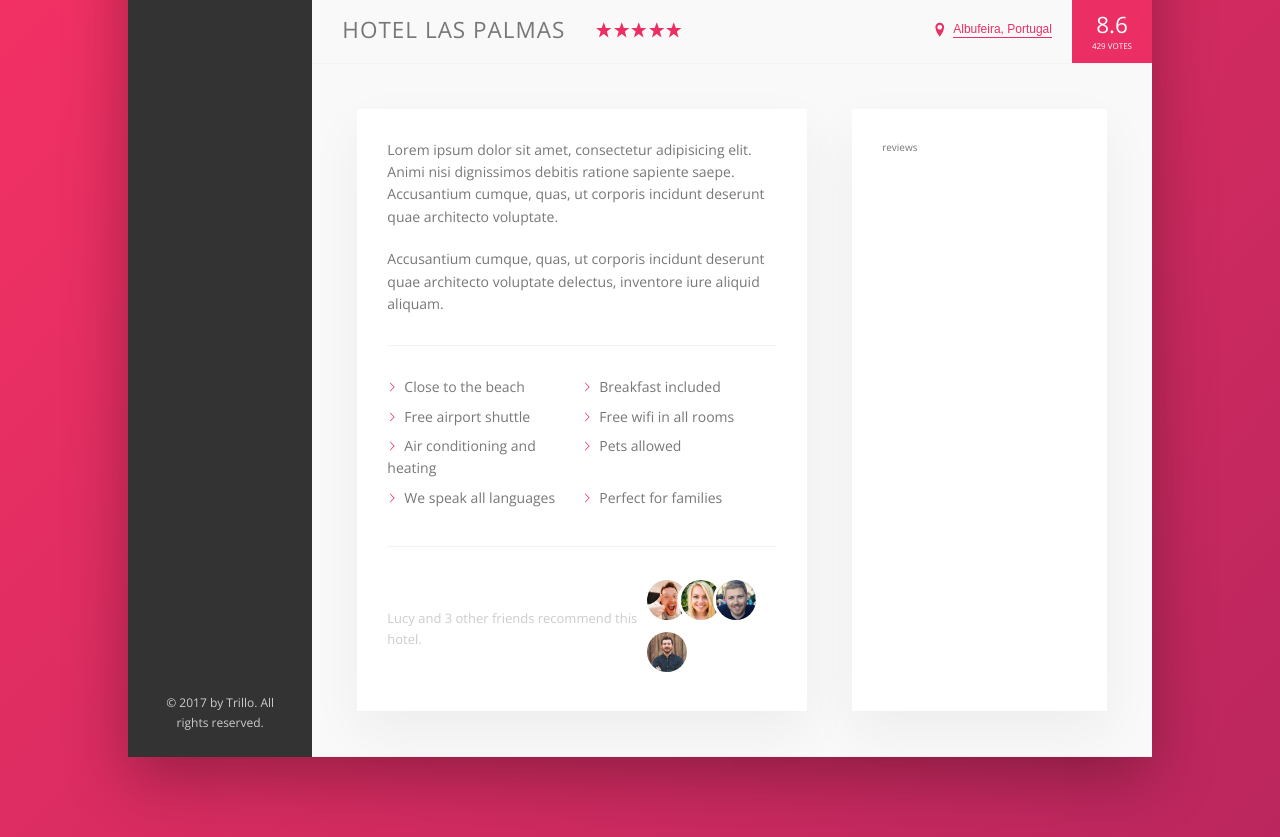
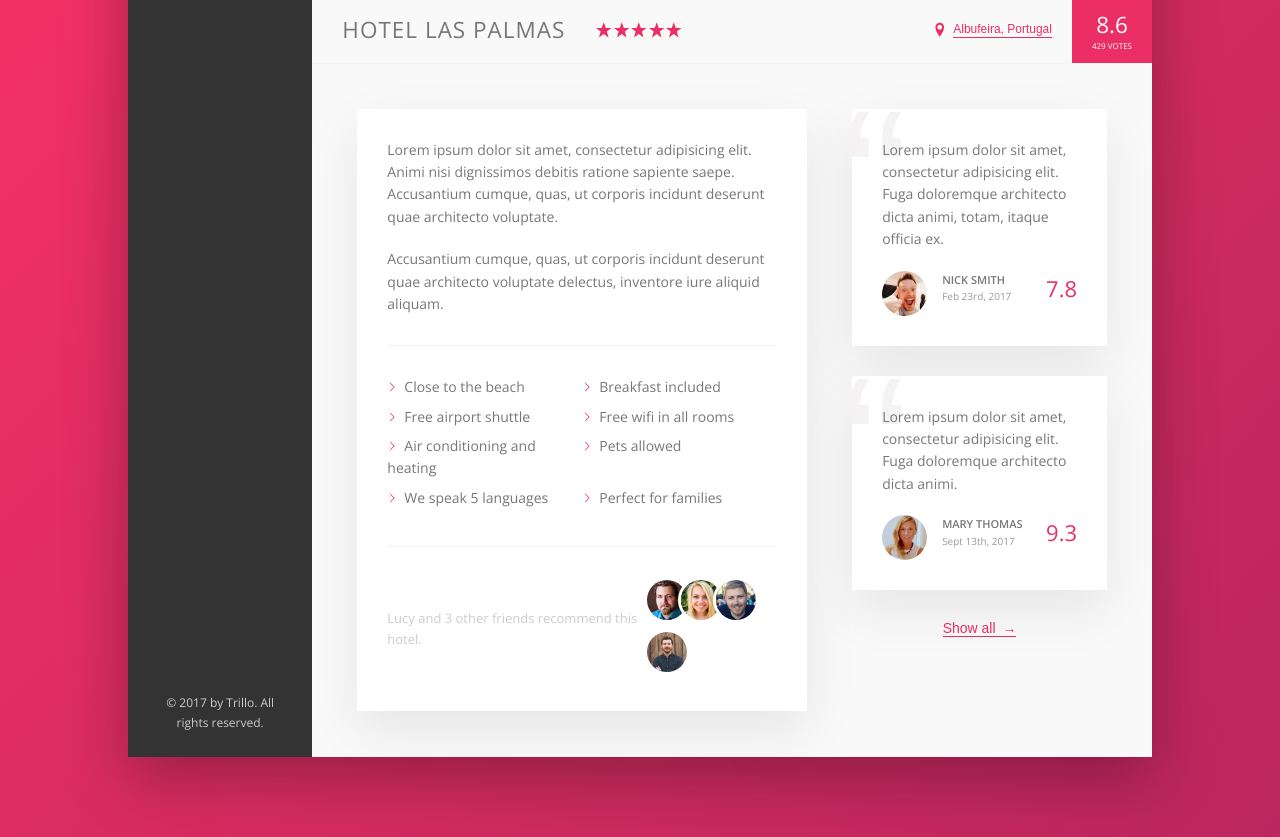
Before and after one commit to ort01/Trillo-SCSS, a website: page index.html in a window 1280 px wide. Shown: the part 482-1319 px from the top of the page. Drawn offline with nearby package versions, Linux system fonts and the light colour scheme.

Commit message:
finished reviews sections

```diff
--- a/index.html
+++ b/index.html
@@ -145,7 +145,7 @@
                                 <li class="list__item">Free wifi in all rooms</li>
                                 <li class="list__item">Air conditioning and heating</li>
                                 <li class="list__item">Pets allowed</li>
-                                <li class="list__item">We speak all languages</li>
+                                <li class="list__item">We speak 5 languages</li>
                                 <li class="list__item">Perfect for families</li>
                             </ul>
                             <div class="recommend">
@@ -153,7 +153,7 @@
                                     Lucy and 3 other friends recommend this hotel.
                                 </p>
                                 <div class="recommend__friends">
-                                    <img src="img/user-1.jpg" alt="friend 1" class="recommend__photo">
+                                    <img src="img/user-5.jpg" alt="friend 5" class="recommend__photo">
                                     <img src="img/user-6.jpg" alt="friend 6" class="recommend__photo">
                                     <img src="img/user-3.jpg" alt="friend 3" class="recommend__photo">
                                     <img src="img/user-4.jpg" alt="friend 4" class="recommend__photo">
@@ -161,7 +161,47 @@
                             </div>
                         </div>
                         <div class="user-reviews">
-                            reviews
+                            <figure class="review">
+                                <blockquote class="review__text">
+                                    Lorem ipsum dolor sit amet, consectetur adipisicing elit. Fuga doloremque architecto
+                                    dicta animi, totam, itaque officia ex.
+                                </blockquote>
+                                <figcaption class="review__user">
+                                    <img src="img/user-1.jpg" alt="user-1" class="review__photo">
+                                    <div class="review__user-info">
+                                        <p class="review__user-info--name">
+                                            Nick Smith
+                                        </p>
+                                        <p class="review__user-info--date">
+                                            Feb 23rd, 2017
+                                        </p>
+                                    </div>
+                                    <div class="review__rating">
+                                        7.8
+                                    </div>
+                                </figcaption>
+                            </figure>
+                            <figure class="review">
+                                <blockquote class="review__text">
+                                    Lorem ipsum dolor sit amet, consectetur adipisicing elit. Fuga doloremque
+                                    architecto dicta animi.
+                                </blockquote>
+                                <figcaption class="review__user">
+                                    <img src="img/user-2.jpg" alt="user-2" class="review__photo">
+                                    <div class="review__user-info">
+                                        <p class="review__user-info--name">
+                                            Mary Thomas
+                                        </p>
+                                        <p class="review__user-info--date">
+                                            Sept 13th, 2017
+                                        </p>
+                                    </div>
+                                    <div class="review__rating">
+                                        9.3
+                                    </div>
+                                </figcaption>
+                            </figure>
+                            <button class="btn-inline">Show all <span>&rarr;</span></button>
                         </div>
                     </div>
                 </main>
--- a/sass/_components.scss
+++ b/sass/_components.scss
@@ -3,7 +3,6 @@
     height: 3.25rem;
     margin-left: 2rem;
 }
-
 
 /////////SEARCH////////
 .search {
@@ -18,26 +17,26 @@
         background-color: var(--color-grey-light-2);
         border: none;
         color: inherit;
-        padding: .7rem 2rem;
+        padding: 0.7rem 2rem;
         border-radius: 10rem;
         width: 90%;
-        transition: all .2s;
+        transition: all 0.2s;
         margin-right: -3.25rem;
 
-        &::placeholder{
+        &::placeholder {
             font-weight: 100;
             color: var(--color-grey-light-4);
         }
 
-        &:focus{
+        &:focus {
             outline: none;
             width: 100%;
             background-color: var(--color-grey-light-3);
         }
     }
 
-
-    &__input:focus + &__button { //sibling selector x + x
+    &__input:focus + &__button {
+        //sibling selector x + x
         background-color: var(--color-grey-light-3);
     }
 
@@ -45,11 +44,11 @@
         border: none;
         background-color: var(--color-grey-light-2);
 
-        &:focus{
+        &:focus {
             outline: none;
         }
 
-        &:active{
+        &:active {
             transform: translateY(2px);
         }
     }
@@ -58,7 +57,6 @@
         height: 2rem;
         width: 2rem;
         fill: var(--color-grey-dark-3); //fill is for SVG icons coloring
-
     }
 }
 
@@ -69,14 +67,14 @@
     justify-content: center;
     align-items: center;
 
-
-        & > * { //all the direct children of user-nav
+    & > * {
+        //all the direct children of user-nav
         padding: 0 2rem;
         height: 100%;
         cursor: pointer;
         display: flex;
         align-items: center;
-            transition: all .2s;
+        transition: all 0.2s;
 
         &:hover {
             background-color: var(--color-grey-light-2);
@@ -94,7 +92,7 @@
     }
 
     &__notification {
-            font-size: .8rem;
+        font-size: 0.8rem;
         height: 1.75rem;
         width: 1.75rem;
         border-radius: 50%;
@@ -108,21 +106,19 @@
         align-items: center;
     }
 
-        &__user-photo{
+    &__user-photo {
         height: 3.75rem;
         border-radius: 50%;
         margin-right: 1rem;
     }
 
-        &__user-name{
-
+    &__user-name {
+        text-transform: uppercase;
     }
 }
 
-
 //////////SIDE BAR/////////////
 ///
-
 
 .side-nav {
     font-size: 1.4rem;
@@ -134,8 +130,8 @@
         padding: 1.5rem 2rem;
         position: relative;
 
-        &:not(:last-child){
-            margin-bottom: .5rem;
+        &:not(:last-child) {
+            margin-bottom: 0.5rem;
         }
 
         &::before {
@@ -144,12 +140,13 @@
             top: 0;
             left: 0;
             height: 100%;
-            width: .3rem;
+            width: 0.3rem;
             background-color: var(--color-primary);
             transform: scaleY(0);
-            transition: transform .2s,
-                        width .4s cubic-bezier(1,0,0,1) .2s,
-                        background-color .1s;
+            transition:
+                transform 0.2s,
+                width 0.4s cubic-bezier(1, 0, 0, 1) 0.2s,
+                background-color 0.1s;
         }
 
         &:hover::before,
@@ -189,13 +186,12 @@
     color: var(--color-grey-light-4);
 }
 
-
 ///////////GALLERY///////////////
 
 .gallery {
     display: flex;
 
-    &__photo{
+    &__photo {
         width: 100%;
         display: block;
     }
@@ -212,10 +208,10 @@
         font-weight: 300;
         text-transform: uppercase;
         letter-spacing: 1px;
-        padding: 1.5rem 3rem ;
+        padding: 1.5rem 3rem;
     }
 
-    &__stars{
+    &__stars {
         margin-right: auto;
         display: flex;
     }
@@ -227,18 +223,17 @@
         fill: var(--color-primary);
     }
 
-    &__location{
+    &__location {
         font-size: 1.2rem;
         display: flex;
         vertical-align: center;
     }
 
-    &__icon-location{
-        margin-right: .5rem;
+    &__icon-location {
+        margin-right: 0.5rem;
     }
 
-
-    &__rating{
+    &__rating {
         background-color: var(--color-primary);
         margin-left: 2rem;
         color: var(--color-white);
@@ -249,14 +244,14 @@
         align-items: center;
         justify-content: center;
 
-        &--average{
+        &--average {
             font-size: 2.25rem;
             font-weight: 300;
-            margin-bottom: -.3rem;
+            margin-bottom: -0.3rem;
         }
 
-        &--count{
-            font-size: .8rem;
+        &--count {
+            font-size: 0.8rem;
             text-transform: uppercase;
         }
     }
@@ -270,27 +265,33 @@
     border-bottom: 1px solid currentColor;
     // padding-bottom: 2px;
     display: inline-block;
-    transition: all .2s;
+    transition: all 0.2s;
     cursor: pointer;
 
-    &:hover{
-        color: var(--color-grey-dark-2);
-        animation: pulsate 1s linear infinite;
+    & span {
+        margin-left: 0.3rem;
+        transition: margin-left 0.2s;
     }
 
-    &:focus{
-        outline: none;
+    &:hover {
+        color: var(--color-grey-dark-2);
 
+        span {
+            margin-left: 0.7rem;
         }
     }
 
+    &:focus {
+        outline: none;
+        animation: pulsate 1s linear infinite;
+    }
+}
 
 //////////// DETAIL ////////////////
 
 .text:not(:last-child) {
     margin-bottom: 2rem;
 }
-
 
 .list {
     list-style: none;
@@ -301,9 +302,9 @@
     display: flex;
     flex-wrap: wrap;
 
-    &__item{
+    &__item {
         flex: 0 0 50%;
-        margin-bottom: .7rem;
+        margin-bottom: 0.7rem;
     }
 
     &__item::before {
@@ -311,7 +312,7 @@
         display: inline-block;
         height: 1rem;
         width: 1rem;
-        margin-right: .7rem;
+        margin-right: 0.7rem;
 
         // OLDER BROWSERS
         // background-image: url(../img/chevron-thin-right.svg);
@@ -336,9 +337,8 @@
         margin-right: auto;
     }
 
-    &__friends {
-
-    }
+    // &__friends {
+    // }
 
     &__photo {
         box-sizing: content-box;
@@ -347,8 +347,70 @@
         border-radius: 50%;
         border: 3px solid var(--color-white);
 
-        &:not(:last-child){
+        &:not(:last-child) {
             margin-right: -1.5rem;
         }
     }
 }
+
+//////////////////// REVIEWS //////////////
+.review {
+    background-color: var(--color-white);
+    box-shadow: var(--shadow-light);
+    padding: 3rem;
+    margin-bottom: 3rem;
+    position: relative;
+    overflow: hidden;
+
+    &__text {
+        position: relative;
+        margin-bottom: 2rem;
+        z-index: 10;
+    }
+
+    &__user {
+        display: flex;
+        align-self: center;
+    }
+
+    &__photo {
+        height: 4.5rem;
+        width: 4.5rem;
+        border-radius: 50%;
+        margin-right: 1.5rem;
+    }
+
+    &__user-info {
+        margin-right: auto;
+        height: fit-content;
+
+        &--name {
+            text-transform: uppercase;
+            font-weight: 600;
+            font-size: 1.1rem;
+        }
+
+        &--date {
+            font-size: 1rem;
+            color: var(--color-grey-dark-3);
+        }
+    }
+
+    &__rating {
+        font-size: 2.2rem;
+        color: var(--color-primary);
+        font-weight: 300;
+    }
+
+    &::before {
+        content: "\201C";
+        position: absolute;
+        top: -2.75rem;
+        left: -1rem;
+        line-height: 1;
+        font-size: 20rem;
+        font-family: sans-serif;
+        color: var(--color-grey-light-2);
+        z-index: 1;
+    }
+}
--- a/sass/_layout.scss
+++ b/sass/_layout.scss
@@ -28,7 +28,6 @@
     display: flex;
     flex-direction: column;
     justify-content: space-between;
-
 }
 
 .hotel-view {
@@ -40,6 +39,7 @@
         padding: 4.5rem;
         background-color: var(--color-grey-light-1);
         border-bottom: var(--line);
+        font-size: 1.4rem;
     }
 
     & .description {
@@ -48,13 +48,13 @@
         padding: 3rem;
         flex: 0 0 60%;
         margin-right: 4.5rem;
-        font-size: 1.4rem;
     }
 
-    & .user-reviews{
-        background-color: var(--color-white);
+    & .user-reviews {
         flex: 1;
-        box-shadow: var(--shadow-light);
-        padding: 3rem;
+
+        display: flex;
+        flex-direction: column;
+        align-items: center;
     }
 }
```
Also changed, not shown: sass/_base.scss (+6 -8 lines), css/style.css, 1 other file. Lines whose indentation alone changed are shown as unchanged.
